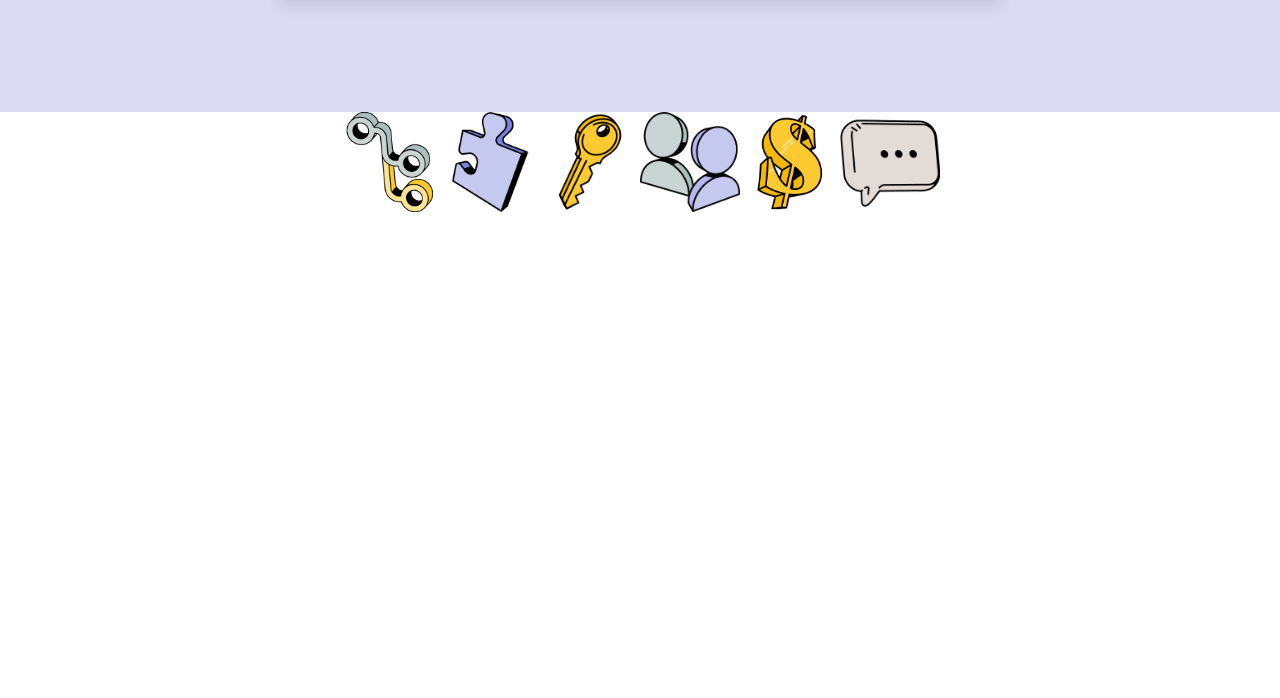
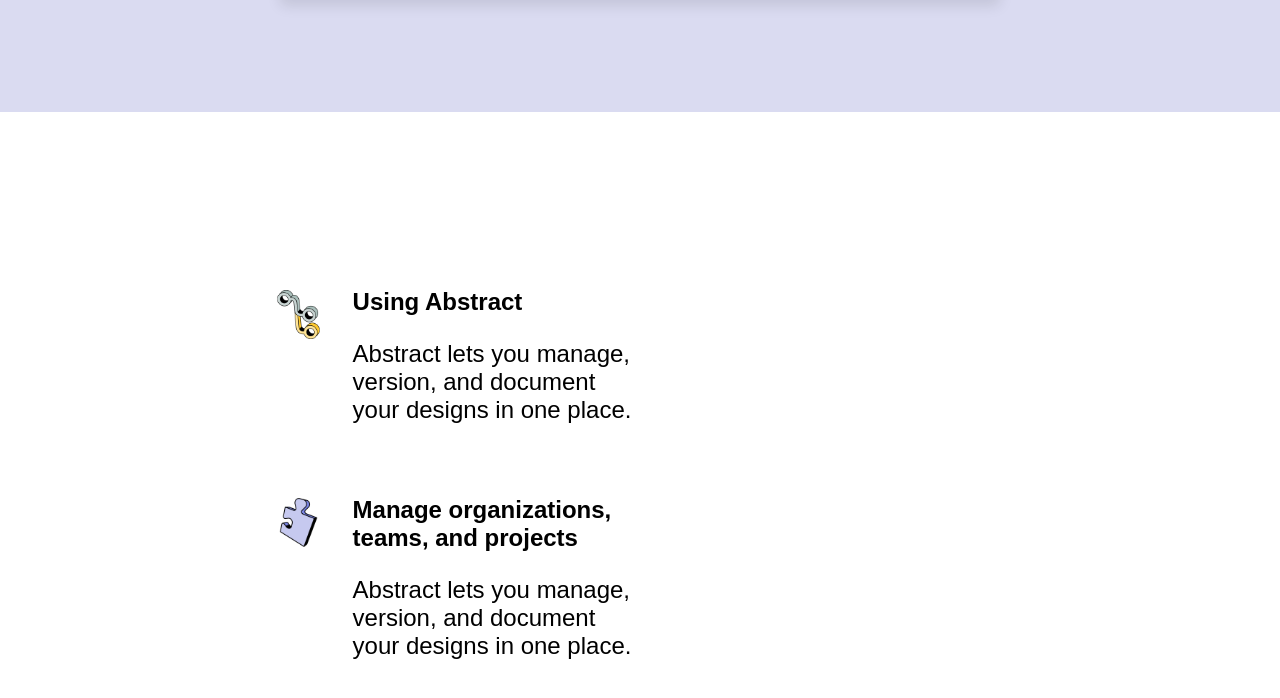
Before and after one commit to Howard404/Abstract-Clone, a plain HTML site: page index.html in a window 1280 px wide. Shown: the part 372-1070 px from the top of the page. Before the commit the page ends 800 px from the top, so only its background shows below. Drawn offline with Linux system fonts and the light colour scheme; a web font is replaced by a local one.

Commit message:
Main content progress
Need to adjust image resizing and width of containers

```diff
--- a/index.html
+++ b/index.html
@@ -43,30 +43,33 @@
     </section>
 
     <section class="main-content">
-        <!-- Flex Item -->
+
+        <div class="main-inner">
+
+            <div class="main-list">
+
                 <div class="content-container">
                     <div class="item">
                         <img src="./Assets/using-img.png" alt="">
                     </div>
 
+                    <div class="content-item">
+                        <h4>Using Abstract</h4>
+                        <p>Abstract lets you manage, version, and document your designs in one place.</p>
+                    </div>
+                </div>
+
+                <div class="content-container">
                     <div class="item">
                         <img src="./Assets/puzzle-img.png" alt="">
                     </div>
 
-            <div class="item">
-                <img src="./Assets/key-img.png" alt="">
+                    <div class="content-item">
+                        <h4>Manage organizations, teams, and projects</h4>
+                        <p>Abstract lets you manage, version, and document your designs in one place.</p>
+                    </div>
                 </div>
 
-            <div class="item">
-                <img src="./Assets/account-img.png" alt="">
-            </div>
-
-            <div class="item">
-                <img src="./Assets/money-img.png" alt="">
-            </div>
-
-            <div class="item">
-                <img src="./Assets/comment-img.png" alt="">
         </div>
 
         </div>
--- a/style.css
+++ b/style.css
@@ -136,27 +136,51 @@ form {
 
 .main-content {
     position: relative;
+    padding: 0 30px 0 30px;
+}
+
+.main-inner {
+    margin: 0 auto;
+    width: 60%;
+}
+
+.main-list {
+    margin-top: 128px;
+    margin-bottom: 64px;
 }
 
 .content-container {
     display: flex;
     justify-content: center;
-    flex-wrap: wrap;
+    flex-wrap: nowrap;
     box-sizing: border-box;
+    width: 50%;
 }
 
 .item {
     display: flex;
+    flex-direction: column;
+    margin-top: 50px;
     width: 100px;
+}
+
+.content-item {
+    width: 100%;
+    text-size-adjust: 100%;
+    box-sizing: border-box;
 }
 
 img {
     max-width: 100%;
     height: auto;
+    margin-right: 30px;
+    vertical-align: middle;
 }
 
 h4 {
     font-size: 24px;
+    margin-top: 3rem;
+    margin-bottom: 1rem;
 }
 
 p {
```
Lines whose indentation alone changed are shown as unchanged.
